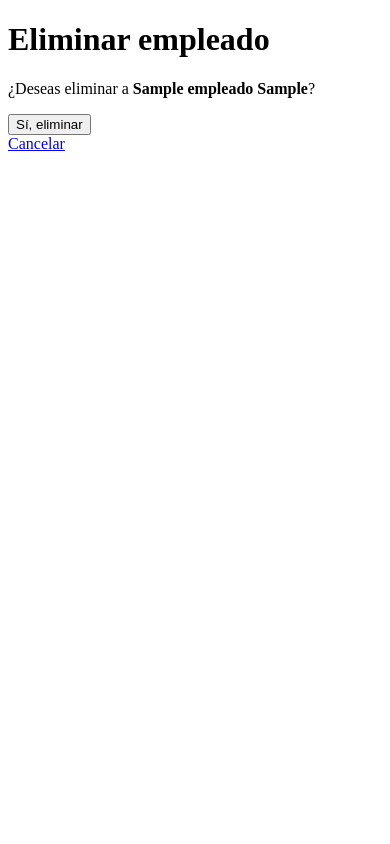
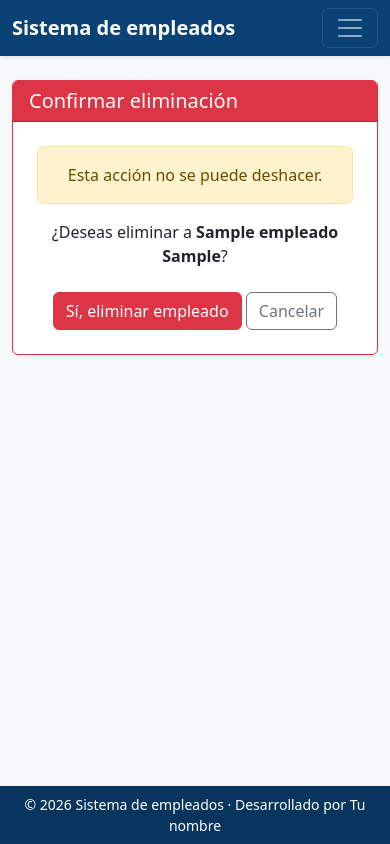
Before and after one commit to gluis10/sistema-empleados-django, a Django app: page /empleados/1/eliminar/ in a window 390 px wide. Run offline with Django 5.2, Linux system fonts and the light colour scheme; tables that the repository leaves empty hold one stand-in row (values such as "Sample post").

Commit message:
Mejora de confirmación de eliminación con Bootstrap

```diff
--- a/empleados/templates/empleados/confirmar_eliminacion_empleado.html
+++ b/empleados/templates/empleados/confirmar_eliminacion_empleado.html
@@ -1,24 +1,40 @@
-<!doctype html>
-<html lang="es">
-<head>
-    <meta charset="UTF-8">
-    <title>Eliminar empleado</title>
-</head>
-<body>
-    <h1>Eliminar empleado</h1>
+{% extends "empleados/base.html" %}
 
-    <p>
+{% block titulo %}Eliminar empleado | Sistema de empleados{% endblock %}
+
+{% block contenido %}
+    <div class="row justify-content-center">
+        <div class="col-md-7 col-lg-6">
+            <div class="card border-danger shadow-sm">
+                <div class="card-header bg-danger text-white">
+                    <h1 class="h5 mb-0">Confirmar eliminación</h1>
+                </div>
+
+                <div class="card-body p-4 text-center">
+                    <div class="alert alert-warning" role="alert">
+                        Esta acción no se puede deshacer.
+                    </div>
+
+                    <p class="mb-4">
                         ¿Deseas eliminar a
                         <strong>{{ empleado.nombres }} {{ empleado.apellidos }}</strong>?
                     </p>
 
-    <form method="post">
+                    <form method="post" class="d-inline">
                         {% csrf_token %}
-        <button type="submit">Sí, eliminar</button>
+                        <button class="btn btn-danger" type="submit">
+                            Sí, eliminar empleado
+                        </button>
                     </form>
 
-    <a href="{% url 'empleados:lista_empleados' %}">
+                    <a
+                        class="btn btn-outline-secondary"
+                        href="{% url 'empleados:lista_empleados' %}"
+                    >
                         Cancelar
                     </a>
-</body>
-</html>
+                </div>
+            </div>
+        </div>
+    </div>
+{% endblock %}
```
Also changed, not shown: empleados/templates/empleados/confirmar_eliminacion_departamento.html (+30 -14 lines). Lines whose indentation alone changed are shown as unchanged.
